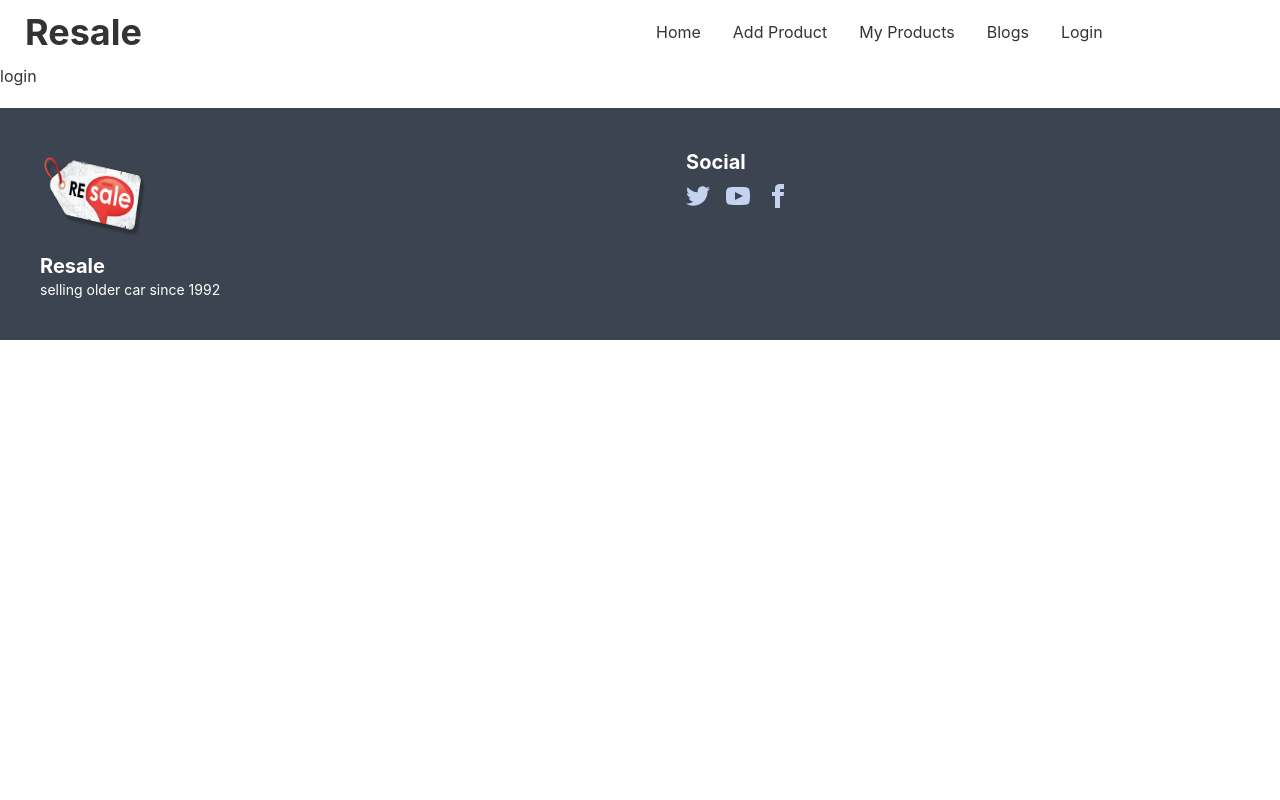
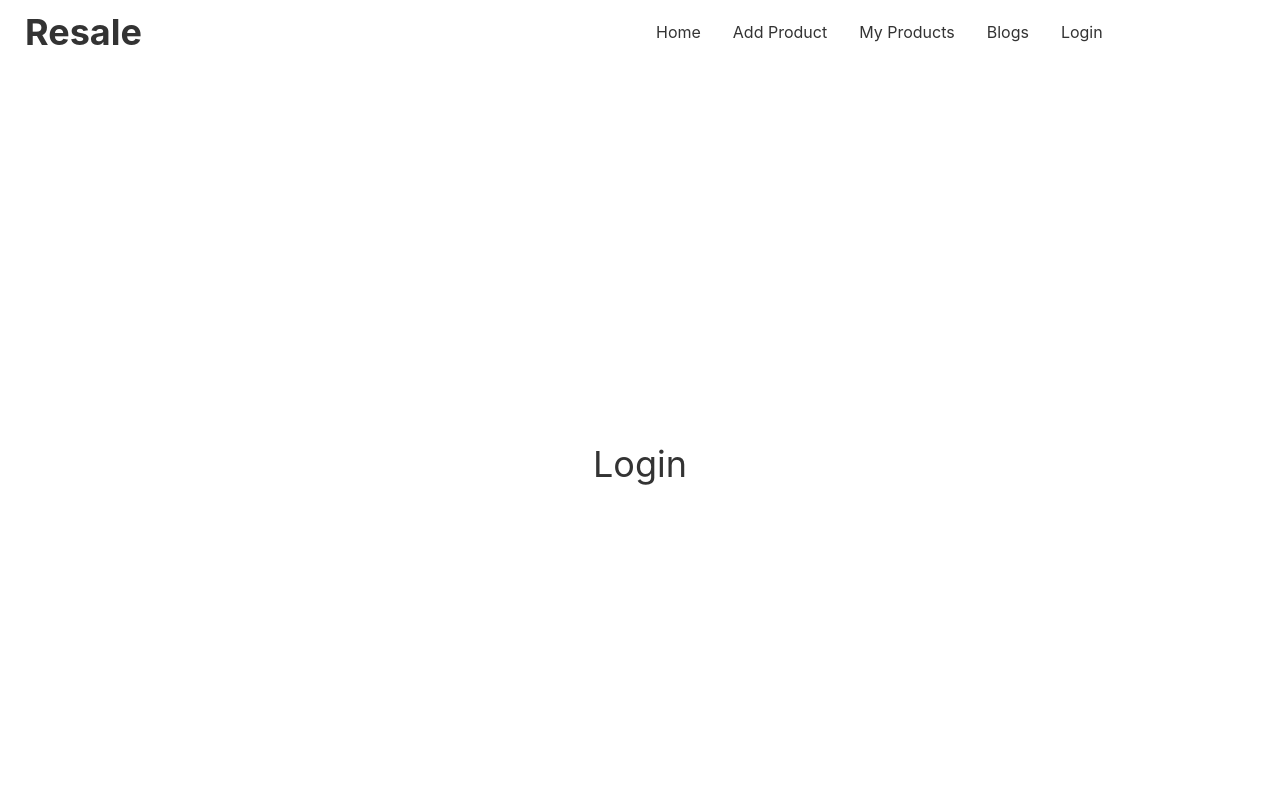
Before and after one commit to Adhoc123/resale-client, a React (Create React App) app: page /login in a window 1280 px wide. Shown: the top 800 px of the page. Built offline with nearby package versions, Linux system fonts and the light colour scheme.

Commit message:
added booking modal

```diff
--- a/src/Pages/BookingModal/BookingModal.js
+++ b/src/Pages/BookingModal/BookingModal.js
@@ -2,19 +2,18 @@ import React from 'react';
 
 const BookingModal = ({ microbusData, electriccarData, luxurycarData }) => {
     console.log(luxurycarData)
+    const {itemName, resalePrice} = microbusData;
     return (
         <>
             <input type="checkbox" id="booking-modal" className="modal-toggle" />
             <div className="modal">
                 <div className="modal-box relative">
                     <label htmlFor="booking-modal" className="btn btn-sm btn-circle absolute right-2 top-2">✕</label>
-                    <h3 className="text-lg font-bold">{microbusData?.itemName || electriccarData?.itemName || luxurycarData?.itemName}</h3>
-
+                    <h3 className="text-lg font-bold">{itemName}</h3>
                     <form className='grid grid-cols-1 gap-4 mt-10'>
-                        <input type="text" placeholder="Type here" className="input input-bordered w-full" />
-                        <input type="text" placeholder="Type here" className="input input-bordered w-full" />
-                        <input type="text" placeholder="Type here" className="input input-bordered w-full" />
-                        <input type="text" placeholder="Type here" className="input input-bordered w-full" />
+                        <input type="text" placeholder="User Name"  className="input input-bordered w-full" />
+                        <input type="text" placeholder="Email Address" className="input input-bordered w-full" />
+                        <input type="text" defaultValue={resalePrice} disabled className="input input-bordered w-full font-bold" />
                         <input className='btn btn-accent w-full text-white' type='submit' value='Submit' />
                     </form>
                 </div>
--- a/src/Pages/Login/Login.js
+++ b/src/Pages/Login/Login.js
@@ -2,8 +2,10 @@ import React from 'react';
 
 const Login = () => {
     return (
-        <div>
-            login
+        <div className='h-[800px] flex justify-center items-center'>
+            <div>
+               <h2 className='text-4xl'>Login</h2>
+            </div>
         </div>
     );
 };
```
